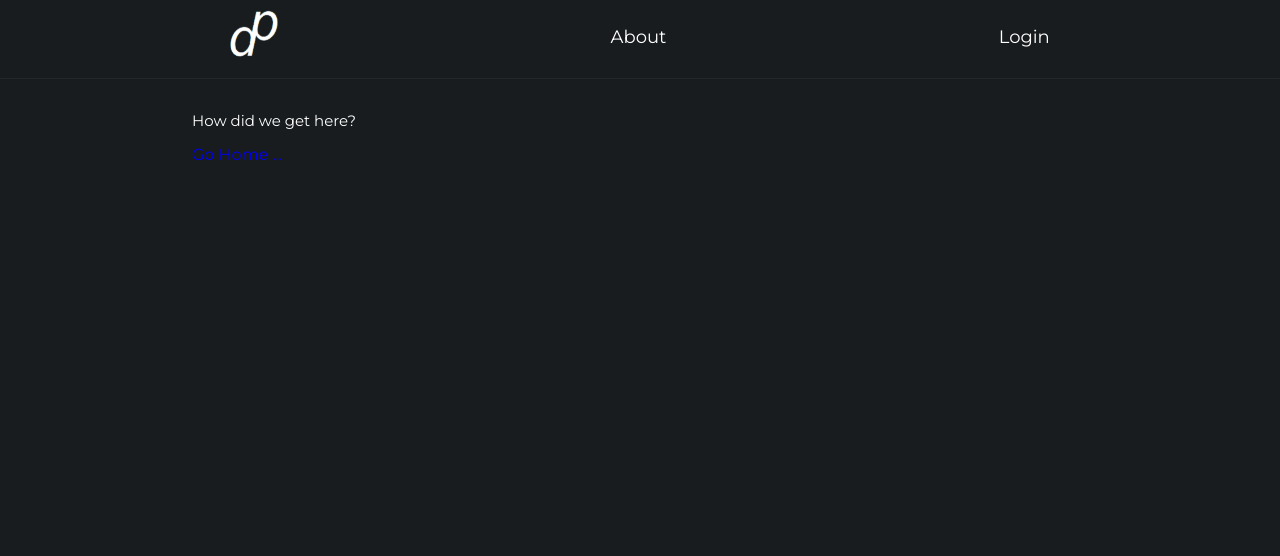
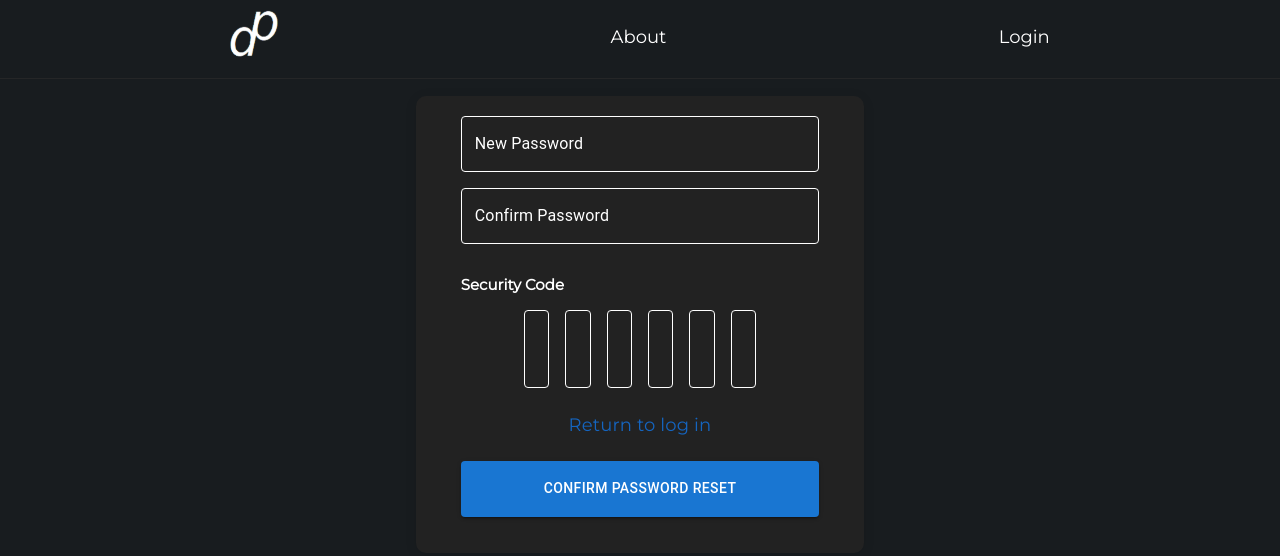
Before and after one commit to casdep/personal_Dash, a React (Create React App) app: page /resetPasswordConfirmation in a window 1280 px wide. Shown: the top 556 px of the page. Built offline with nearby package versions, Linux system fonts and the light colour scheme.

Commit message:
Last commit and robots.txt disallow all...

```diff
--- a/src/components/App/App.js
+++ b/src/components/App/App.js
@@ -18,6 +18,7 @@ import Notes from "../../feature/notes/notes";
 import NotFound from "../NotFound/NotFound";
 import Register from "../../feature/login/register";
 import ResetPassword from "../../feature/login/resetPassword";
+import ResetPasswordConfirmation from "../../feature/login/resetPasswordConfirmation";
 
 import { getCookie } from "../../utils/getCookie";
 
@@ -89,6 +90,10 @@ export default function App() {
           </Route>
           <Route path="/register" element={<Register />} />
           <Route path="/resetPassword" element={<ResetPassword />} />
+          <Route
+            path="/resetPasswordConfirmation"
+            element={<ResetPasswordConfirmation />}
+          />
           <Route path="/about" element={<About />} />
           <Route path="*" element={<NotFound />} />
         </Routes>
--- a/src/feature/login/resetPassword.js
+++ b/src/feature/login/resetPassword.js
@@ -1,16 +1,29 @@
 import React, { useState } from "react";
 
-import { Link } from "react-router-dom";
+import { Link, useNavigate } from "react-router-dom";
 import { TextField, Button, Typography } from "@mui/material";
 
 import "./resetPassword.scss";
 
 export default function ResetPassword() {
-  const [userIdentifierError, setUserIdentifierError] = useState(false);
+  const navigate = useNavigate();
+  const [userIdentifierError, setUserIdentifierError] = useState("");
+  const [email, setEmail] = useState("");
 
   function handleSubmit() {
-    //todo
-    setUserIdentifierError("lol");
+    if (!email) {
+      setUserIdentifierError("Please enter your email address");
+      return;
+    }
+
+    const emailRegex = /^[^\s@]+@[^\s@]+\.[^\s@]+$/;
+    if (!emailRegex.test(email)) {
+      setUserIdentifierError("Please enter a valid email address");
+      return;
+    } else {
+      setUserIdentifierError("");
+    }
+    navigate("/resetPasswordConfirmation");
   }
 
   return (
@@ -27,9 +40,9 @@ export default function ResetPassword() {
             label="Email address"
             fullWidth
             error={userIdentifierError}
-            helperText={
-              userIdentifierError ? "Please enter your email address" : ""
-            }
+            helperText={userIdentifierError ? userIdentifierError : ""}
+            value={email}
+            onChange={(e) => setEmail(e.target.value)}
           />
           <div className="footer_items">
             <div className="footer_item_one">
--- /dev/null
+++ b/src/feature/login/resetPasswordConfirmation.js
@@ -0,0 +1,180 @@
+import React, { useState } from "react";
+import axios from "axios";
+import { Link, useNavigate } from "react-router-dom";
+import { TextField, Button, Typography } from "@mui/material";
+
+import "./resetPasswordConfirmation.scss";
+
+export default function ResetPasswordConfirmation() {
+  const navigate = useNavigate();
+  const [password, setPassword] = useState("");
+  const [confirmPassword, setConfirmPassword] = useState("");
+  const [securityCode, setSecurityCode] = useState(Array(6).fill(""));
+  const [errors, setErrors] = useState({
+    password: "",
+    confirmPassword: "",
+    securityCode: "",
+  });
+
+  function handleSubmit() {
+    const newErrors = {};
+
+    if (!password) {
+      newErrors.password = "Please enter a password";
+    } else if (password.length < 8) {
+      newErrors.password = "Password must be atleast 8 charachters long";
+    } else {
+      newErrors.password = "";
+    }
+
+    if (!confirmPassword) {
+      newErrors.confirmPassword = "Please confirm your password";
+    } else if (password !== confirmPassword) {
+      newErrors.confirmPassword = "Passwords do not match";
+    }
+
+    const securityCodeString = securityCode.join("");
+    if (!securityCodeString) {
+      newErrors.securityCode = "Please enter the security code";
+    } else if (!/^\d{6}$/.test(securityCodeString)) {
+      newErrors.securityCode = "Security code must be 6 digits";
+    }
+
+    setErrors(newErrors);
+
+    if (Object.keys(newErrors).length === 0) {
+      console.log("Form submitted:", {
+        password,
+        confirmPassword,
+        securityCode: securityCodeString,
+      });
+    }
+
+    const payload = {
+      securityCode: securityCodeString,
+    };
+
+    axios
+      .post("https://dummyapi.com/verify", payload)
+      .then((response) => {
+        if (response.status === 200) {
+          navigate("/home");
+        }
+      })
+      .catch((error) => {
+        console.error("There was an error with the API call:", error);
+      });
+  }
+
+  const handleSecurityCodeChange = (index, value) => {
+    if (!/^\d?$/.test(value)) return;
+
+    const newCode = [...securityCode];
+    newCode[index] = value;
+    setSecurityCode(newCode);
+
+    // Auto-focus next input
+    if (value && index < 5) {
+      const nextInput = document.querySelector(
+        `input[name=securityCode-${index + 1}]`
+      );
+      if (nextInput) nextInput.focus();
+    }
+  };
+
+  const handleKeyDown = (index, e) => {
+    if (e.key === "Backspace" && !securityCode[index] && index > 0) {
+      const prevInput = document.querySelector(
+        `input[name=securityCode-${index - 1}]`
+      );
+      if (prevInput) {
+        prevInput.focus();
+        const newCode = [...securityCode];
+        newCode[index - 1] = "";
+        setSecurityCode(newCode);
+      }
+    }
+  };
+
+  return (
+    <div className="resetPassword">
+      <div className="pageTitle">
+        <h1>Reset Password</h1>
+      </div>
+      <div className="resetPasswordWrapper">
+        <div className="resetPasswordWrapper--content">
+          <TextField
+            type="password"
+            name="password"
+            margin="normal"
+            label="New Password"
+            fullWidth
+            error={!!errors.password}
+            helperText={errors.password}
+            value={password}
+            onChange={(e) => setPassword(e.target.value)}
+          />
+          <TextField
+            type="password"
+            name="confirmPassword"
+            margin="normal"
+            label="Confirm Password"
+            fullWidth
+            error={!!errors.confirmPassword}
+            helperText={errors.confirmPassword}
+            value={confirmPassword}
+            onChange={(e) => setConfirmPassword(e.target.value)}
+          />
+          <p>
+            <b>Security Code</b>
+          </p>
+
+          <div className="security-code-input">
+            {Array(6)
+              .fill(null)
+              .map((_, index) => (
+                <TextField
+                  key={index}
+                  name={`securityCode-${index}`}
+                  type="text"
+                  value={securityCode[index]}
+                  onChange={(e) =>
+                    handleSecurityCodeChange(index, e.target.value)
+                  }
+                  onKeyDown={(e) => handleKeyDown(index, e)}
+                  inputProps={{ maxLength: 1 }}
+                  error={!!errors.securityCode && index === 0}
+                />
+              ))}
+          </div>
+          {errors.securityCode && (
+            <Typography
+              color="error"
+              variant="caption"
+              style={{ marginLeft: "14px", color: "red" }}
+            >
+              {errors.securityCode}
+            </Typography>
+          )}
+          <div className="footer_items">
+            <div className="footer_item_one">
+              <Typography
+                gutterBottom
+                variant="body1"
+                component={"span"}
+                inputProps={{ style: { color: "red" } }}
+              >
+                <Link to="/login" underline="hover">
+                  {"Return to log in"}
+                </Link>
+              </Typography>
+              <Button variant="contained" onClick={() => handleSubmit()}>
+                Confirm Password Reset
+              </Button>
+            </div>
+          </div>
+        </div>
+      </div>
+    </div>
+  );
+}
--- /dev/null
+++ b/src/feature/login/resetPasswordConfirmation.scss
@@ -0,0 +1,50 @@
+@import "../../assets/scss/theme";
+
+.resetPassword {
+  margin: 0 auto;
+  width: 50%;
+
+  .resetPasswordWrapper {
+    margin: 0 auto;
+    width: 100%;
+    height: fit-content;
+    background-color: #222222;
+    border-radius: 10px;
+    box-shadow: 0 2px 12px 0 rgba(0, 0, 0, 0.1);
+
+    &--content {
+      padding: 20px 10%;
+
+      .MuiTextField-root {
+        margin-bottom: 1rem;
+      }
+
+      .security-code-input {
+        display: flex;
+        gap: 16px;
+        margin: 16px 0;
+        justify-content: center;
+        margin-bottom: 2rem;
+
+        .MuiTextField-root {
+          width: calc(16% - 32px);
+          height: 70px;
+          margin-bottom: 0;
+
+          input {
+            text-align: center;
+            font-size: 2rem;
+            padding: 16px 0;
+            letter-spacing: 0.5rem;
+          }
+        }
+      }
+    }
+  }
+}
+
+.light .resetPassword {
+  .resetPasswordWrapper {
+    background-color: $light-primary;
+  }
+}
```
Also changed, not shown: public/robots.txt.
